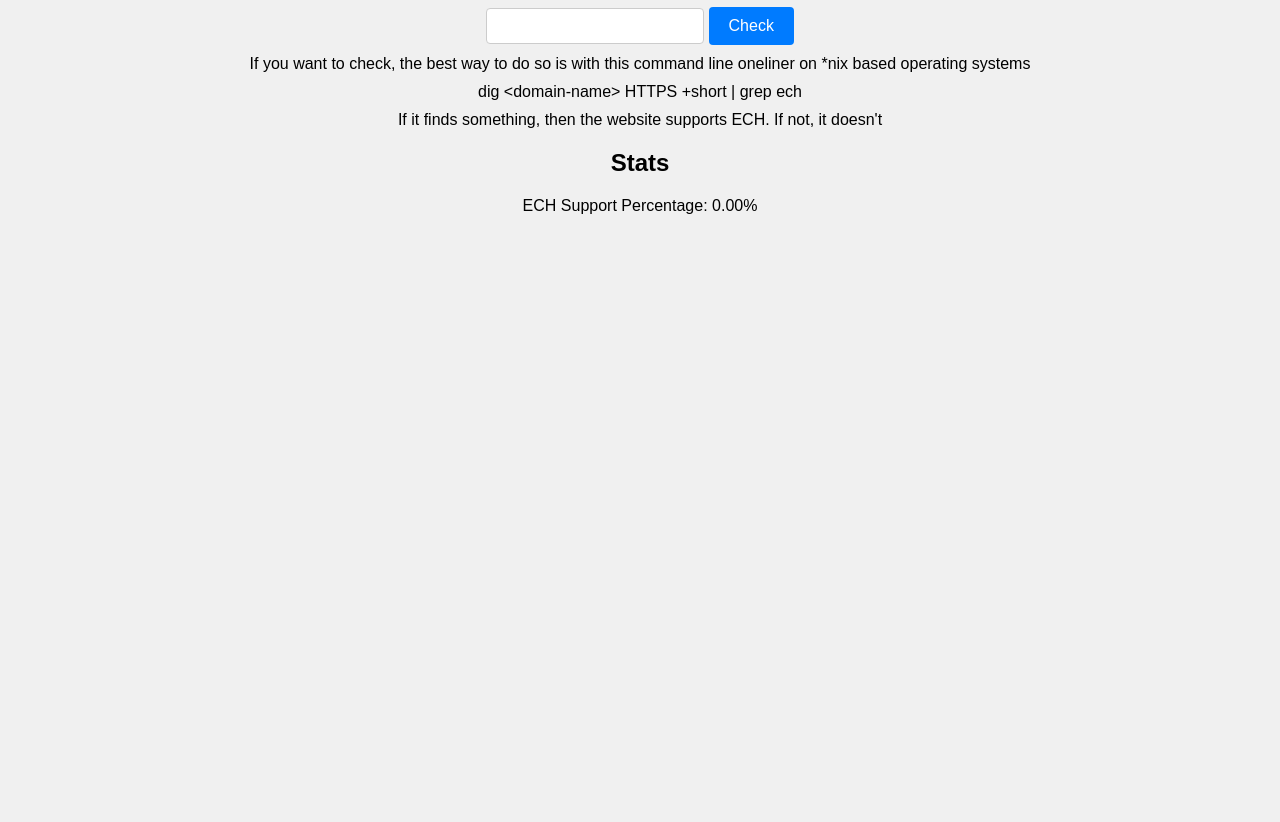
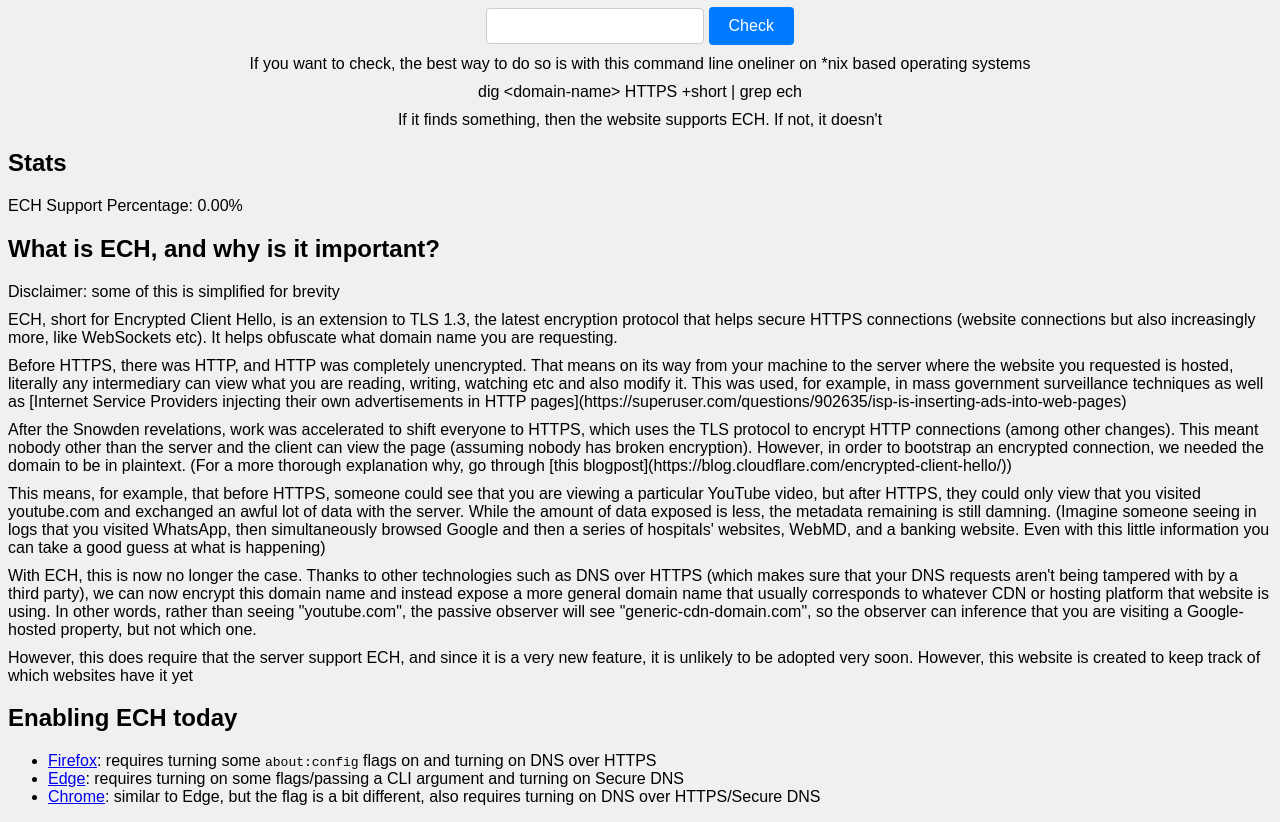
Before and after one commit to gotlougit/are-we-ech-yet, a plain HTML site: page index.html in a window 1280 px wide. Shown: the part 101-923 px from the top of the page. Before the commit the page ends 800 px from the top, so only its background shows below. Drawn offline with Linux system fonts and the light colour scheme; no server answers.

Commit message:
feat: add more info about ECH

```diff
--- a/index.html
+++ b/index.html
@@ -8,6 +8,9 @@
         body {
             font-family: Arial, sans-serif;
             background-color: #f0f0f0;
+        }
+
+        #mainstuff {
             text-align: center;
         }
 
@@ -49,6 +52,7 @@
     </style>
 </head>
 <body>
+    <div id="mainstuff">
     <h1>Are We ECH Yet?</h1>
     <p>Enter a domain name to check:</p>
     <input type="text" id="domainInput" onkeypress="handleKeyPress(event)">
@@ -58,10 +62,51 @@
     <p>If you want to check, the best way to do so is with this command line oneliner on *nix based operating systems</p>
     <p>dig &lt;domain-name&gt; HTTPS +short | grep ech</p>
     <p>If it finds something, then the website supports ECH. If not, it doesn't</p>
-
+    </div>
     <h2>Stats</h2>
     <p id="stats"></p>
-        <script>
+    <h2>What is ECH, and why is it important?</h2>
+    <p>Disclaimer: some of this is simplified for brevity</p>
+
+    <p>ECH, short for Encrypted Client Hello, is an extension to TLS 1.3, the latest
+    encryption protocol that helps secure HTTPS connections (website connections but also increasingly more, like WebSockets etc).
+    It helps obfuscate what domain name you are requesting.</p>
+
+    <p>Before HTTPS, there was HTTP, and HTTP was completely unencrypted. That means
+    on its way from your machine to the server where the website you requested is hosted,
+    literally any intermediary can view what you are reading, writing, watching etc and also modify it. This was used, for example, in
+    mass government surveillance techniques as well as [Internet Service Providers injecting their own advertisements in HTTP pages](https://superuser.com/questions/902635/isp-is-inserting-ads-into-web-pages)</p>
+
+    <p>After the Snowden revelations, work was accelerated to shift everyone to HTTPS, which uses the TLS protocol to encrypt
+    HTTP connections (among other changes). This meant nobody other than the server and the client can view the page (assuming nobody has broken encryption).
+    However, in order to bootstrap an encrypted connection, we needed the domain to be in plaintext.
+    (For a more thorough explanation why, go through [this blogpost](https://blog.cloudflare.com/encrypted-client-hello/))</p>
+
+    <p>This means, for example, that before HTTPS, someone could see that you are viewing a particular YouTube video,
+    but after HTTPS, they could only view that you visited youtube.com and exchanged an awful lot of data with the server.
+    While the amount of data exposed is less, the metadata remaining is still damning.
+    (Imagine someone seeing in logs that you visited WhatsApp, then simultaneously browsed
+    Google and then a series of hospitals' websites, WebMD, and a banking website. Even with this
+    little information you can take a good guess at what is happening)</p>
+
+    <p>With ECH, this is now no longer the case. Thanks to other technologies such as DNS over HTTPS
+    (which makes sure that your DNS requests aren't being tampered with by a third party), we can now encrypt this domain name
+    and instead expose a more general domain name that usually corresponds to whatever CDN or hosting platform that website is using.
+    In other words, rather than seeing "youtube.com", the passive observer will see "generic-cdn-domain.com", so the observer can inference
+    that you are visiting a Google-hosted property, but not which one.</p>
+
+    <p>However, this does require that the server support ECH, and since it is a very new feature,
+    it is unlikely to be adopted very soon. However, this website is created to keep track of which websites
+    have it yet</p>
+
+    <h2>Enabling ECH today</h2>
+    <ul>
+        <li><a href="https://blog.mozilla.org/security/2021/01/07/encrypted-client-hello-the-future-of-esni-in-firefox/">Firefox</a>: requires turning some <code>about:config</code> flags on and turning on DNS over HTTPS</li>
+        <li><a href="https://techcommunity.microsoft.com/t5/discussions/you-can-now-enable-encrypted-client-hello-encrypted-sni-or-esni/td-p/3600372">Edge</a>: requires turning on some flags/passing a CLI argument and turning on Secure DNS</li>
+        <li><a href="https://www.ghacks.net/2022/11/25/google-chrome-canary-gets-experimental-encrypted-client-hello-ech-support/">Chrome</a>: similar to Edge, but the flag is a bit different, also requires turning on DNS over HTTPS/Secure DNS</li>
+    </ul>
+
+    <script>
         function checkDomain() {
             const domainToCheck = document.getElementById("domainInput").value;
 
```
